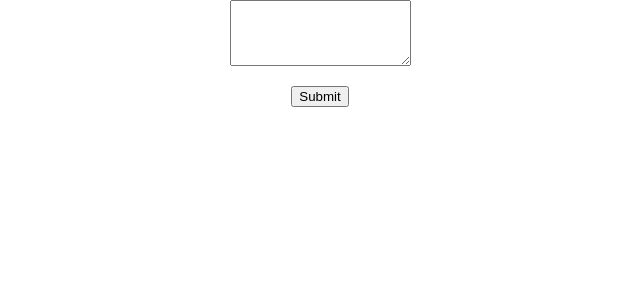
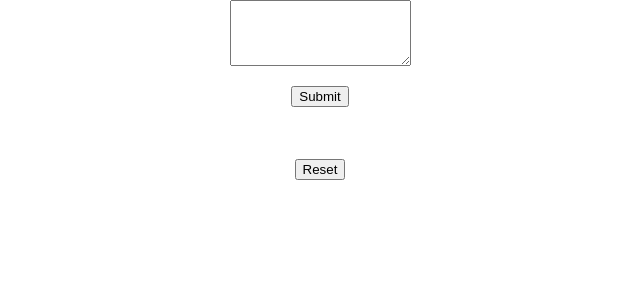
Before and after one commit to gautamxm/ToDo, a React (Create React App) app: page / in a window 1280 px wide. Shown: the top 300 px of the page, without its empty margins (320-960 px from the left). Built offline with nearby package versions, Linux system fonts and the light colour scheme.

Commit message:
addding-reset-button

```diff
--- a/src/App.js
+++ b/src/App.js
@@ -80,11 +80,23 @@ function App() {
       });
       setInput(op);
     };
+    const reset = () => {
+      const op = [];
+      input.forEach((inp) => {
+        if (inp.status == "active") {
+          inp.status = "none";
+        }
+        op.push(inp);
+      });
+      setInput(op);
+    };
     // console.log(input)
     return (
+      // <button onClick = {() => reset(inp.id)}>Reset</button>
+      <>
         <ul>
           {input.map((inp) => (
-          <li
+            inp.status !== 'none' && (<li
               className={inp.status === "complete" ? "completedTodo" : ""}
               id={inp.status === "underline" ? "underlinetext" : ""}
             >
@@ -92,10 +104,11 @@ function App() {
               <button onClick={() => deleteToDo(inp.id)}>delete</button>
               <button onClick={() => completeToDo(inp.id)}> compelete </button>
               <button onClick={() => underlinetext(inp.id)}> Underline </button>
-
-          </li>
+            </li>)
           ))}
         </ul>
+        <button onClick={reset}>Reset</button>
+      </>
     );
   };
   return (
```
Lines whose indentation alone changed are shown as unchanged.
